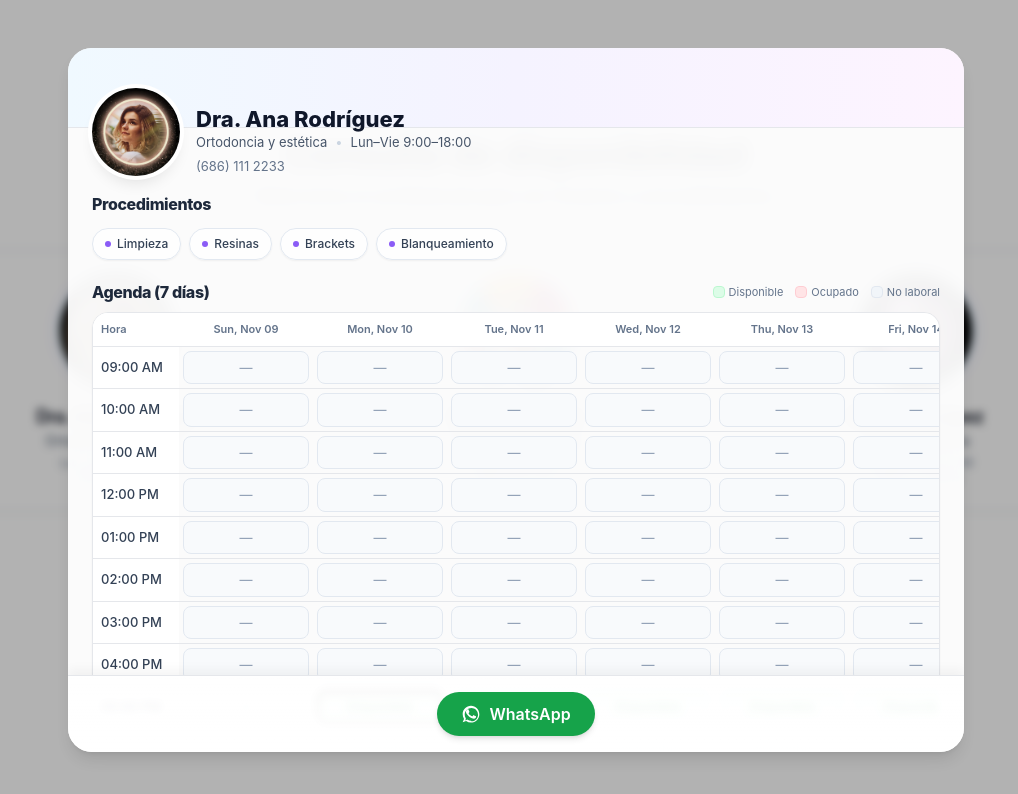
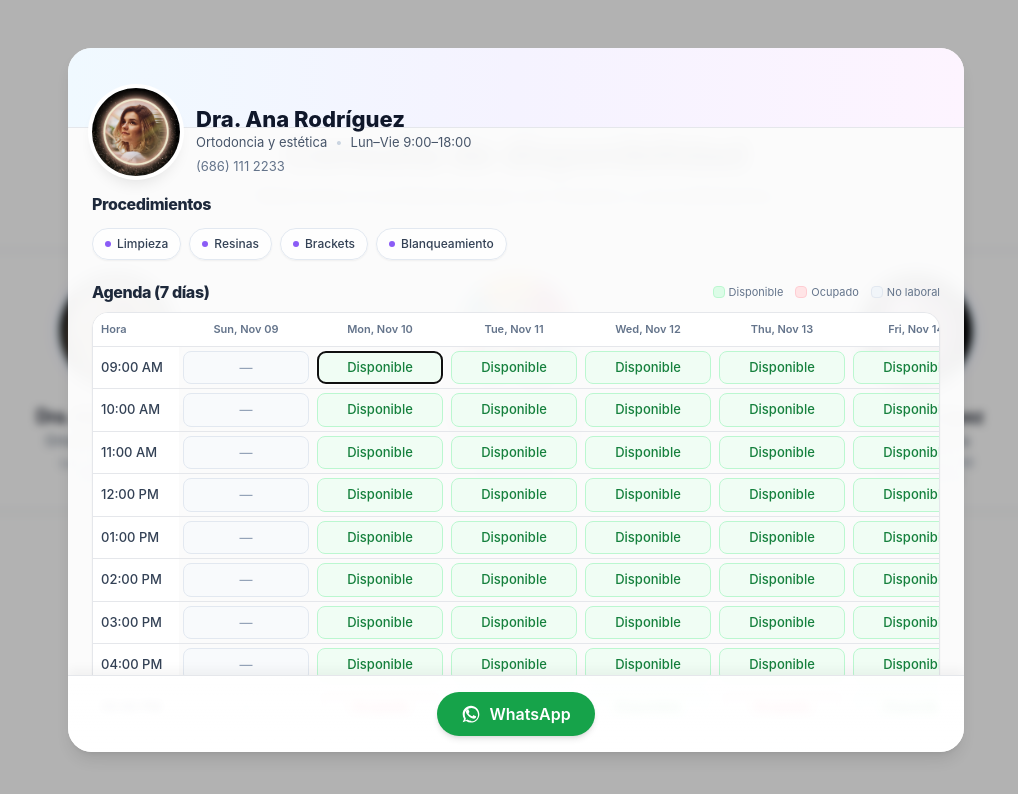
Before and after one commit to Nozguy171/frontAgendaDemo, a Next.js app: page /disponibilidad in a window 1280 px wide. Both pictures are taken after a click on the element 240 px from the left and 381 px from the top of the page. Shown: the top 794 px of the page, without its empty margins (124-1142 px from the left). Built offline with nearby package versions, Linux system fonts and the light colour scheme.

Commit message:
Cambios en mocks para pruebas y en weekscheduletable para mostrar bien cuando hay citas agendadas

```diff
--- a/src/components/WeekScheduleTable.tsx
+++ b/src/components/WeekScheduleTable.tsx
@@ -2,98 +2,173 @@
 import { Professional, TimeSlot } from "@/features/availability/types";
 import { useMemo, useRef, useState } from "react";
 
-/* Utilidades */
-type Cell = { dateISO: string; label: string; status: "available"|"busy"|"off"; slot?: TimeSlot };
+/* ---------- Utils ---------- */
+
+type Cell = { dateISO: string; label: string; status: "available" | "busy" | "off" };
+
 const dayFmtFull = (d: Date) =>
   d.toLocaleDateString(undefined, { weekday: "short", day: "2-digit", month: "short" });
 const dayFmtShort = (d: Date) =>
   d.toLocaleDateString(undefined, { weekday: "short", day: "2-digit" });
 const hourLabel = (d: Date) =>
   d.toLocaleTimeString([], { hour: "2-digit", minute: "2-digit" });
-function startOfDay(d: Date) { const x=new Date(d); x.setHours(0,0,0,0); return x; }
-function addDays(d: Date, n: number) { const x=new Date(d); x.setDate(x.getDate()+n); return x; }
-function buildHourGrid(minHour=9, maxHour=18, stepMin=60, baseDate=new Date()) {
+
+const startOfDay = (d: Date) => {
+  const x = new Date(d);
+  x.setHours(0, 0, 0, 0);
+  return x;
+};
+const addDays = (d: Date, n: number) => {
+  const x = new Date(d);
+  x.setDate(x.getDate() + n);
+  return x;
+};
+
+/** Construye filas por HORA (HH:00) dentro de [minHour, maxHour] inclusive. */
+function buildHourRows(minHour: number, maxHour: number, baseDate = new Date()) {
   const base = startOfDay(baseDate);
-  const out: {label:string, date:Date}[] = [];
-  for (let h=minHour; h<=maxHour; h++) {
-    const d = new Date(base); d.setHours(h,0,0,0); out.push({ label: hourLabel(d), date: d });
-    let m = stepMin;
-    while (m<60) { const d2=new Date(base); d2.setHours(h,m,0,0); out.push({ label: hourLabel(d2), date: d2 }); m+=stepMin; }
+  const out: { label: string; date: Date }[] = [];
+  for (let h = minHour; h <= maxHour; h++) {
+    const d = new Date(base);
+    d.setHours(h, 0, 0, 0);
+    out.push({ label: hourLabel(d), date: d });
   }
   return out;
 }
 
-/* -------- Desktop (tabla) -------- */
-function DesktopWeekTable({ pro, onPick }: { pro: Professional; onPick?: (p:{dateISO:string;label:string})=>void }) {
+/** Parse de `hoursLabel` (ej: "Lun–Vie 9:00–18:00" o "Lun–Sáb 10–20"). */
+function parseHoursLabel(label?: string): { minH: number; maxH: number } | null {
+  if (!label) return null;
+  // Busca "9", "9:00" ... "–" o "-" ... "18" "18:00" con posible AM/PM
+  const m = label.match(
+    /(\d{1,2})(?::(\d{2}))?\s*(AM|PM)?\s*[–-]\s*(\d{1,2})(?::(\d{2}))?\s*(AM|PM)?/i
+  );
+  if (!m) return null;
+
+  const to24 = (hStr: string, _m?: string, ampm?: string) => {
+    let h = parseInt(hStr, 10);
+    if (!ampm) return h;
+    const A = ampm.toUpperCase();
+    if (A === "AM") return h % 12;
+    return (h % 12) + 12;
+  };
+
+  const h1 = to24(m[1], m[2], m[3]);
+  const h2 = to24(m[4], m[5], m[6]);
+  if (isNaN(h1) || isNaN(h2)) return null;
+  return { minH: Math.min(h1, h2), maxH: Math.max(h1, h2) };
+}
+
+/** Clave local yyyy-mm-dd|HH para empatar EXACTO día y hora. */
+const keyDayHour = (d: Date) =>
+  `${d.getFullYear()}-${String(d.getMonth() + 1).padStart(2, "0")}-${String(
+    d.getDate()
+  ).padStart(2, "0")}|${String(d.getHours()).padStart(2, "0")}`;
+
+/** Indexa SOLO los busy por fecha-hora local (HH:00). */
+function buildBusyIndex(slots: TimeSlot[]) {
+  const set = new Set<string>();
+  for (const s of slots) {
+    if (s.status !== "busy") continue; // ignorar 'available'
+    const ds = new Date(s.start); // respeta el offset (-08:00) del ISO
+    // Redondeamos a la hora, porque la UI es por HH:00
+    ds.setMinutes(0, 0, 0);
+    set.add(keyDayHour(ds));
+  }
+  return set;
+}
+
+/* ---------- Desktop ---------- */
+
+function DesktopWeekTable({
+  pro,
+  onPick,
+}: {
+  pro: Professional;
+  onPick?: (p: { dateISO: string; label: string }) => void;
+}) {
   const { rowLabels, days, grid } = useMemo(() => {
-    const base = new Date();
-    const working = new Set((pro.workingDays ?? [1,2,3,4,5]));
-    let minH = 9, maxH = 18, step = 60;
-    if (pro.slots.length) {
-      const starts = pro.slots.map(s => new Date(s.start).getHours());
-      const ends   = pro.slots.map(s => new Date(s.end).getHours());
-      minH = Math.min(...starts, 9); maxH = Math.max(...ends, 18);
-      step = pro.slots.some(s => new Date(s.start).getMinutes() !== 0) ? 30 : 60;
-    }
-    const hourRows = buildHourGrid(minH, maxH, step, base);
-    const rowLabels = hourRows.map(h => h.label);
-    const days = Array.from({ length: 7 }, (_, i) => addDays(startOfDay(base), i));
-    const byLabel = new Map<string, TimeSlot>();
-    pro.slots.forEach(s => byLabel.set(hourLabel(new Date(s.start)), s));
-    const grid: Cell[][] = rowLabels.map(label => days.map((d, idx) => {
-      const dateISO = d.toISOString(), dow = d.getDay();
-      if (!(pro.workingDays ?? [1,2,3,4,5]).includes(dow)) return { dateISO, label, status:"off" };
-      if (idx===0) { const baseSlot = byLabel.get(label); if (!baseSlot) return { dateISO, label, status:"off" };
-        return { dateISO, label, status: baseSlot.status, slot: baseSlot }; }
-      if (!byLabel.has(label)) return { dateISO, label, status:"off" };
-      return { dateISO, label, status:"available" };
-    }));
+    const today = new Date();
+    const workingDays = new Set(pro.workingDays ?? [1, 2, 3, 4, 5]);
+
+    // Rango laboral desde hoursLabel; fallback 8–20
+    const parsed = parseHoursLabel(pro.hoursLabel);
+    const minH = parsed?.minH ?? 8;
+    const maxH = parsed?.maxH ?? 20;
+
+    // TODAS las horas del horario (no recortamos por slots)
+    const hourRows = buildHourRows(minH, maxH, today);
+    const rowLabels = hourRows.map((h) => h.label);
+    const days = Array.from({ length: 7 }, (_, i) => addDays(startOfDay(today), i));
+
+    // Busy exactos por día+hora
+    const busyIdx = buildBusyIndex(pro.slots);
+
+    // Día laboral => verde salvo que exista busy en esa fecha-hora
+    const grid: Cell[][] = hourRows.map((hRow) =>
+      days.map((d) => {
+        const cellDate = new Date(d);
+        cellDate.setHours(hRow.date.getHours(), 0, 0, 0);
+        const dateISO = cellDate.toISOString();
+
+        if (!workingDays.has(d.getDay())) {
+          return { dateISO, label: hourLabel(cellDate), status: "off" };
+        }
+
+        const k = keyDayHour(cellDate);
+        if (busyIdx.has(k)) return { dateISO, label: hourLabel(cellDate), status: "busy" };
+
+        return { dateISO, label: hourLabel(cellDate), status: "available" };
+      })
+    );
+
     return { rowLabels, days, grid };
   }, [pro]);
 
   const scrollerRef = useRef<HTMLDivElement>(null);
-  const scrollBy = (dx:number)=> scrollerRef.current?.scrollBy({ left: dx, behavior:"smooth" });
+  const scrollBy = (dx: number) => scrollerRef.current?.scrollBy({ left: dx, behavior: "smooth" });
 
   return (
     <div className="relative hidden md:block">
       <div className="mb-2 flex justify-end gap-2 md:hidden">
-        <button onClick={()=>scrollBy(-280)} className="px-2 py-1 text-xs rounded-md border bg-white">←</button>
-        <button onClick={()=>scrollBy(280)} className="px-2 py-1 text-xs rounded-md border bg-white">→</button>
+        <button onClick={() => scrollBy(-280)} className="px-2 py-1 text-xs rounded-md border bg-white">←</button>
+        <button onClick={() => scrollBy(280)} className="px-2 py-1 text-xs rounded-md border bg-white">→</button>
       </div>
+
       <div className="border rounded-2xl overflow-hidden shadow-sm">
-        <div ref={scrollerRef} className="overflow-x-auto" style={{ WebkitOverflowScrolling:"touch" }}>
+        <div ref={scrollerRef} className="overflow-x-auto" style={{ WebkitOverflowScrolling: "touch" }}>
           <div className="max-h-[60vh] overflow-y-auto">
             <table className="w-full min-w-[1024px] border-separate border-spacing-0">
               <thead className="sticky top-0 z-20 bg-white">
                 <tr>
                   <th className="sticky left-0 z-30 bg-white text-left p-2 text-[11px] font-semibold text-slate-500 border-b w-[86px]">Hora</th>
-                  {days.map((d,i)=>
+                  {days.map((d, i) => (
                     <th key={i} className="p-2 text-[11px] font-semibold text-slate-500 border-b min-w-[130px]">
                       {dayFmtFull(d)}
                     </th>
-                  )}
+                  ))}
                 </tr>
               </thead>
               <tbody>
-                {grid.map((row,r)=>(
+                {grid.map((row, r) => (
                   <tr key={r}>
                     <td className="sticky left-0 z-10 bg-white px-2 py-1 text-[13px] font-medium text-slate-700 border-b">
                       {rowLabels[r]}
                     </td>
-                    {row.map((cell,c)=>{
-                      const base="w-full px-2 py-1.5 rounded-lg border text-[13px] font-medium transition text-center";
-                      const busy="bg-rose-50 border-rose-200 text-rose-600 cursor-not-allowed";
-                      const free="bg-green-50 border-green-200 text-green-700 hover:bg-green-100 cursor-pointer";
-                      const off ="bg-slate-50 border-slate-200 text-slate-400 cursor-not-allowed";
-                      const cls = cell.status==="busy"?busy:cell.status==="off"?off:free;
+                    {row.map((cell, c) => {
+                      const base = "w-full px-2 py-1.5 rounded-lg border text-[13px] font-medium transition text-center";
+                      const off  = "bg-slate-50 border-slate-200 text-slate-400 cursor-not-allowed";
+                      const busy = "bg-rose-50  border-rose-200  text-rose-600  cursor-not-allowed";
+                      const free = "bg-green-50 border-green-200 text-green-700 hover:bg-green-100 cursor-pointer";
+                      const cls  = cell.status === "off" ? off : cell.status === "busy" ? busy : free;
                       return (
                         <td key={c} className="p-1 border-b">
                           <button
-                            disabled={cell.status!=="available"}
-                            onClick={()=> cell.status==="available" && onPick?.({ dateISO: cell.dateISO, label: cell.label })}
+                            disabled={cell.status !== "available"}
+                            onClick={() => cell.status === "available" && onPick?.({ dateISO: cell.dateISO, label: cell.label })}
                             className={`${base} ${cls} w-full`}
                           >
-                            {cell.status==="off"?"—":cell.status==="busy"?"Ocupado":"Disponible"}
+                            {cell.status === "off" ? "—" : cell.status === "busy" ? "Ocupado" : "Disponible"}
                           </button>
                         </td>
                       );
@@ -109,53 +184,58 @@ function DesktopWeekTable({ pro, onPick }: { pro: Professional; onPick?: (p:{dat
   );
 }
 
-/* -------- Mobile (pestañas + chips) -------- */
-function MobileWeek({ pro, onPick }:{ pro:Professional; onPick?:(p:{dateISO:string;label:string})=>void }) {
+/* ---------- Mobile ---------- */
+
+function MobileWeek({
+  pro,
+  onPick,
+}: {
+  pro: Professional;
+  onPick?: (p: { dateISO: string; label: string }) => void;
+}) {
   const base = startOfDay(new Date());
-  const days = Array.from({length:7},(_,i)=>addDays(base,i));
-  const working = new Set((pro.workingDays ?? [1,2,3,4,5]));
-  const byHour = new Map<string, TimeSlot>();
-  pro.slots.forEach(s=> byHour.set(hourLabel(new Date(s.start)), s));
+  const days = Array.from({ length: 7 }, (_, i) => addDays(base, i));
+  const workingDays = new Set(pro.workingDays ?? [1, 2, 3, 4, 5]);
+
+  const parsed = parseHoursLabel(pro.hoursLabel);
+  const minH = parsed?.minH ?? 8;
+  const maxH = parsed?.maxH ?? 20;
+
+  const busyIdx = useMemo(() => buildBusyIndex(pro.slots), [pro.slots]);
+  const hourRows = buildHourRows(minH, maxH, new Date());
+
   const [dayIdx, setDayIdx] = useState(0);
-  const [onlyAvail, setOnlyAvail] = useState(true);
+  const [onlyAvail, setOnlyAvail] = useState(false);
 
-  // horas del día base (si no hay, asumimos 9–18)
-  let minH=9,maxH=18,step=60;
-  if (pro.slots.length) {
-    const starts=pro.slots.map(s=>new Date(s.start).getHours());
-    const ends=pro.slots.map(s=>new Date(s.end).getHours());
-    minH=Math.min(...starts,9); maxH=Math.max(...ends,18);
-    step=pro.slots.some(s=>new Date(s.start).getMinutes()!==0)?30:60;
-  }
-  const hourRows = buildHourGrid(minH,maxH,step,new Date());
+  const selected = days[dayIdx];
+  const offDay = !workingDays.has(selected.getDay());
 
-  // slots del día seleccionado
-  const selected = days[dayIdx];
-  const dow = selected.getDay();
-  const offDay = !working.has(dow);
-  const items = hourRows.map(h=>{
-    const label = h.label;
-    if (offDay || !byHour.has(label)) return { label, status:"off" as const, dateISO:selected.toISOString() };
-    if (dayIdx===0) {
-      const st = byHour.get(label)!; return { label, status: st.status, dateISO:selected.toISOString() };
-    }
-    return { label, status:"available" as const, dateISO:selected.toISOString() };
-  }).filter(x=> !onlyAvail || x.status==="available");
+  const items = hourRows
+    .map((h) => {
+      const cellDate = new Date(selected);
+      cellDate.setHours(h.date.getHours(), 0, 0, 0);
+      const k = keyDayHour(cellDate);
+
+      if (offDay) return { label: hourLabel(cellDate), status: "off" as const, dateISO: cellDate.toISOString() };
+      if (busyIdx.has(k)) return { label: hourLabel(cellDate), status: "busy" as const, dateISO: cellDate.toISOString() };
+      return { label: hourLabel(cellDate), status: "available" as const, dateISO: cellDate.toISOString() };
+    })
+    .filter((x) => !onlyAvail || x.status === "available");
 
   return (
     <div className="md:hidden">
       {/* pestañas días */}
       <div className="flex gap-2 overflow-x-auto no-scrollbar pb-2 -mx-1 px-1">
-        {days.map((d,i)=>{
-          const isOff=!working.has(d.getDay());
-          const active=i===dayIdx;
+        {days.map((d, i) => {
+          const active = i === dayIdx;
+          const isOff = !workingDays.has(d.getDay());
           return (
             <button
               key={i}
-              onClick={()=>setDayIdx(i)}
+              onClick={() => setDayIdx(i)}
               className={`shrink-0 px-3 py-2 rounded-xl text-sm border transition
-              ${active ? "bg-sky-50 border-sky-200 text-sky-700" : "bg-white border-slate-200 text-slate-600"}
-              ${isOff ? "opacity-50" : ""}`}
+                ${active ? "bg-sky-50 border-sky-200 text-sky-700" : "bg-white border-slate-200 text-slate-600"}
+                ${isOff ? "opacity-50" : ""}`}
             >
               {dayFmtShort(d)}
             </button>
@@ -167,28 +247,29 @@ function MobileWeek({ pro, onPick }:{ pro:Professional; onPick?:(p:{dateISO:stri
       <div className="mt-2 mb-3 flex items-center justify-between">
         <span className="text-sm text-slate-600">Horarios {offDay ? "(no laboral)" : ""}</span>
         <label className="flex items-center gap-2 text-sm">
-          <input type="checkbox" checked={onlyAvail} onChange={e=>setOnlyAvail(e.target.checked)} />
+          <input type="checkbox" checked={onlyAvail} onChange={(e) => setOnlyAvail(e.target.checked)} />
           Solo disponibles
         </label>
       </div>
 
-      {/* chips de horas */}
+      {/* chips */}
       <div className="flex flex-wrap gap-2">
-        {items.length===0 && (
-          <div className="text-sm text-slate-500">Sin horarios para mostrar.</div>
-        )}
-        {items.map((x,idx)=>{
-          const cls = x.status==="available"
-            ? "bg-green-50 text-green-700 border border-green-200"
-            : x.status==="busy"
+        {items.length === 0 && <div className="text-sm text-slate-500">Sin horarios para mostrar.</div>}
+        {items.map((x, idx) => {
+          const cls =
+            x.status === "available"
+              ? "bg-green-50 text-green-700 border border-green-200"
+              : x.status === "busy"
               ? "bg-rose-50 text-rose-600 border border-rose-200"
               : "bg-slate-50 text-slate-400 border border-slate-200";
           return (
             <button
               key={idx}
-              disabled={x.status!=="available"}
-              onClick={()=> x.status==="available" && onPick?.({ dateISO:x.dateISO, label:x.label })}
-              className={`px-3 py-2 rounded-lg text-sm cursor-${x.status==="available"?"pointer":"not-allowed"} ${cls}`}
+              disabled={x.status !== "available"}
+              onClick={() => x.status === "available" && onPick?.({ dateISO: x.dateISO, label: x.label })}
+              className={`px-3 py-2 rounded-lg text-sm cursor-${
+                x.status === "available" ? "pointer" : "not-allowed"
+              } ${cls}`}
             >
               {x.label}
             </button>
@@ -199,10 +280,15 @@ function MobileWeek({ pro, onPick }:{ pro:Professional; onPick?:(p:{dateISO:stri
   );
 }
 
-/* -------- Export: decide según breakpoint -------- */
+/* ---------- Export ---------- */
+
 export default function WeekScheduleTable({
-  pro, onPick,
-}: { pro: Professional; onPick?: (p:{dateISO:string;label:string})=>void }) {
+  pro,
+  onPick,
+}: {
+  pro: Professional;
+  onPick?: (p: { dateISO: string; label: string }) => void;
+}) {
   return (
     <>
       <MobileWeek pro={pro} onPick={onPick} />
--- a/src/features/availability/mocks.ts
+++ b/src/features/availability/mocks.ts
@@ -9,14 +9,20 @@ export const PROS: Professional[] = [
     photoUrl: "/images/ana.jpg",
     hoursLabel: "Lun–Vie 9:00–18:00",
     skills: ["Limpieza", "Resinas", "Brackets", "Blanqueamiento"],
-    workingDays: [1,2,3,4,5],
+    workingDays: [1, 2, 3, 4, 5],
     slots: [
-      { start: "2025-11-08T09:00:00-08:00", end: "2025-11-08T10:00:00-08:00", status: "busy" },
-      { start: "2025-11-08T10:00:00-08:00", end: "2025-11-08T11:00:00-08:00", status: "busy" },
-      { start: "2025-11-08T11:00:00-08:00", end: "2025-11-08T12:00:00-08:00", status: "available" },
-      { start: "2025-11-08T12:00:00-08:00", end: "2025-11-08T13:00:00-08:00", status: "available" },
-      { start: "2025-11-08T13:00:00-08:00", end: "2025-11-08T14:00:00-08:00", status: "busy" },
-      { start: "2025-11-08T14:00:00-08:00", end: "2025-11-08T15:00:00-08:00", status: "available" },
+      { start: "2025-11-10T09:00:00-08:00", end: "2025-11-10T10:00:00-08:00", status: "busy" },
+      { start: "2025-11-10T15:00:00-08:00", end: "2025-11-10T16:00:00-08:00", status: "busy" },
+      { start: "2025-11-11T11:00:00-08:00", end: "2025-11-11T12:00:00-08:00", status: "busy" },
+      { start: "2025-11-11T16:00:00-08:00", end: "2025-11-11T17:00:00-08:00", status: "busy" },
+      { start: "2025-11-12T10:00:00-08:00", end: "2025-11-12T11:00:00-08:00", status: "busy" },
+      { start: "2025-11-12T13:00:00-08:00", end: "2025-11-12T14:00:00-08:00", status: "busy" },
+      { start: "2025-11-13T09:00:00-08:00", end: "2025-11-13T10:00:00-08:00", status: "busy" },
+      { start: "2025-11-13T17:00:00-08:00", end: "2025-11-13T18:00:00-08:00", status: "busy" },
+      { start: "2025-11-14T11:00:00-08:00", end: "2025-11-14T12:00:00-08:00", status: "busy" },
+      { start: "2025-11-14T15:00:00-08:00", end: "2025-11-14T16:00:00-08:00", status: "busy" },
+      { start: "2025-11-17T09:00:00-08:00", end: "2025-11-17T10:00:00-08:00", status: "busy" },
+      { start: "2025-11-18T12:00:00-08:00", end: "2025-11-18T13:00:00-08:00", status: "busy" },
     ],
   },
   {
@@ -27,12 +33,19 @@ export const PROS: Professional[] = [
     photoUrl: "/images/luis.jpg",
     hoursLabel: "Lun–Sáb 10:00–20:00",
     skills: ["Endodoncia", "Extracciones", "Reconstrucción"],
-    workingDays: [1,2,3,4,5,6],
+    workingDays: [1, 2, 3, 4, 5, 6],
     slots: [
-      { start: "2025-11-08T10:00:00-08:00", end: "2025-11-08T11:00:00-08:00", status: "available" },
-      { start: "2025-11-08T11:00:00-08:00", end: "2025-11-08T12:00:00-08:00", status: "busy" },
-      { start: "2025-11-08T12:00:00-08:00", end: "2025-11-08T13:00:00-08:00", status: "available" },
-      { start: "2025-11-08T13:00:00-08:00", end: "2025-11-08T14:00:00-08:00", status: "busy" },
+      { start: "2025-11-10T11:00:00-08:00", end: "2025-11-10T12:00:00-08:00", status: "busy" },
+      { start: "2025-11-10T18:00:00-08:00", end: "2025-11-10T19:00:00-08:00", status: "busy" },
+      { start: "2025-11-11T13:00:00-08:00", end: "2025-11-11T14:00:00-08:00", status: "busy" },
+      { start: "2025-11-12T10:00:00-08:00", end: "2025-11-12T11:00:00-08:00", status: "busy" },
+      { start: "2025-11-12T17:00:00-08:00", end: "2025-11-12T18:00:00-08:00", status: "busy" },
+      { start: "2025-11-13T15:00:00-08:00", end: "2025-11-13T16:00:00-08:00", status: "busy" },
+      { start: "2025-11-14T19:00:00-08:00", end: "2025-11-14T20:00:00-08:00", status: "busy" },
+      { start: "2025-11-15T10:00:00-08:00", end: "2025-11-15T11:00:00-08:00", status: "busy" },
+      { start: "2025-11-15T13:00:00-08:00", end: "2025-11-15T14:00:00-08:00", status: "busy" },
+      { start: "2025-11-17T18:00:00-08:00", end: "2025-11-17T19:00:00-08:00", status: "busy" },
+      { start: "2025-11-18T12:00:00-08:00", end: "2025-11-18T13:00:00-08:00", status: "busy" },
     ],
   },
   {
@@ -43,12 +56,20 @@ export const PROS: Professional[] = [
     photoUrl: "/images/sofia.jpg",
     hoursLabel: "Mar–Sáb 9:00–17:00",
     skills: ["Atención infantil", "Selladores", "Profilaxis"],
-    workingDays: [2,3,4,5,6],
+    workingDays: [2, 3, 4, 5, 6],
     slots: [
-      { start: "2025-11-08T09:00:00-08:00", end: "2025-11-08T10:00:00-08:00", status: "busy" },
-      { start: "2025-11-08T10:00:00-08:00", end: "2025-11-08T11:00:00-08:00", status: "available" },
-      { start: "2025-11-08T11:00:00-08:00", end: "2025-11-08T12:00:00-08:00", status: "available" },
-      { start: "2025-11-08T12:00:00-08:00", end: "2025-11-08T13:00:00-08:00", status: "busy" },
+      { start: "2025-11-11T09:00:00-08:00", end: "2025-11-11T10:00:00-08:00", status: "busy" },
+      { start: "2025-11-11T15:00:00-08:00", end: "2025-11-11T16:00:00-08:00", status: "busy" },
+      { start: "2025-11-12T10:00:00-08:00", end: "2025-11-12T11:00:00-08:00", status: "busy" },
+      { start: "2025-11-12T14:00:00-08:00", end: "2025-11-12T15:00:00-08:00", status: "busy" },
+      { start: "2025-11-13T09:00:00-08:00", end: "2025-11-13T10:00:00-08:00", status: "busy" },
+      { start: "2025-11-13T16:00:00-08:00", end: "2025-11-13T17:00:00-08:00", status: "busy" },
+      { start: "2025-11-14T11:00:00-08:00", end: "2025-11-14T12:00:00-08:00", status: "busy" },
+      { start: "2025-11-14T13:00:00-08:00", end: "2025-11-14T14:00:00-08:00", status: "busy" },
+      { start: "2025-11-15T09:00:00-08:00", end: "2025-11-15T10:00:00-08:00", status: "busy" },
+      { start: "2025-11-15T15:00:00-08:00", end: "2025-11-15T16:00:00-08:00", status: "busy" },
+      { start: "2025-11-18T11:00:00-08:00", end: "2025-11-18T12:00:00-08:00", status: "busy" },
+      { start: "2025-11-18T16:00:00-08:00", end: "2025-11-18T17:00:00-08:00", status: "busy" },
     ],
   },
 ];
```
